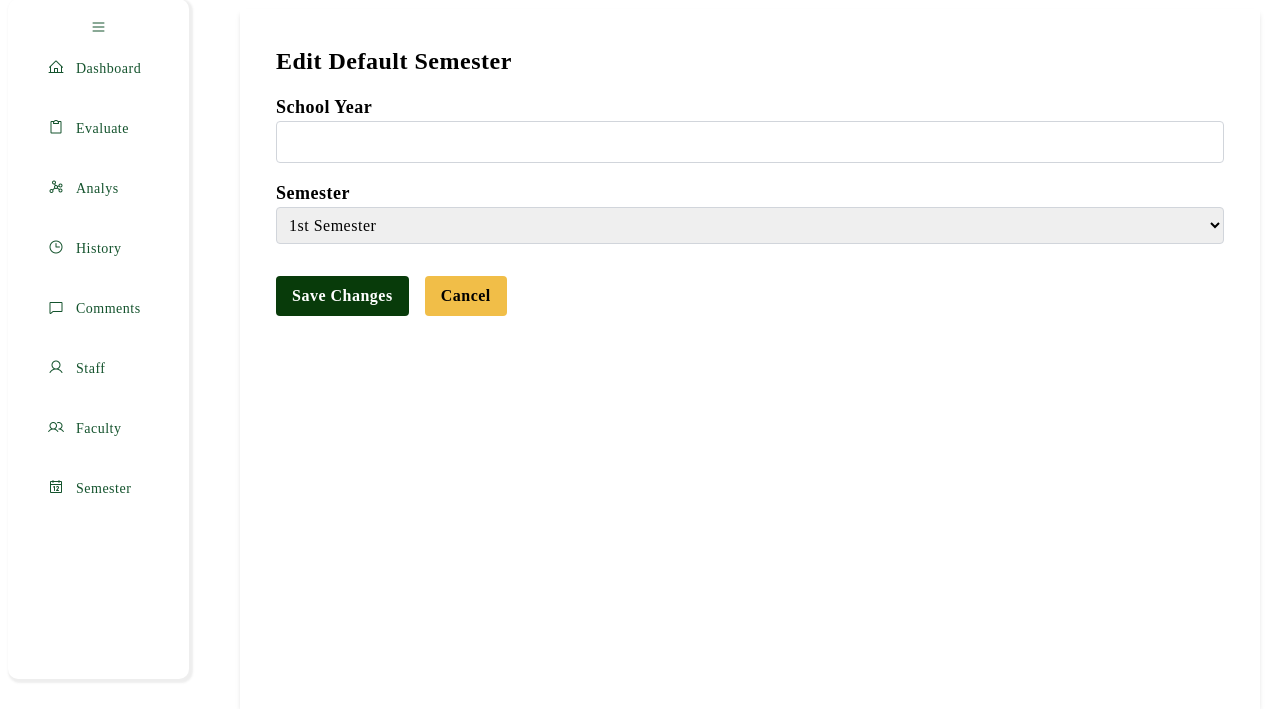
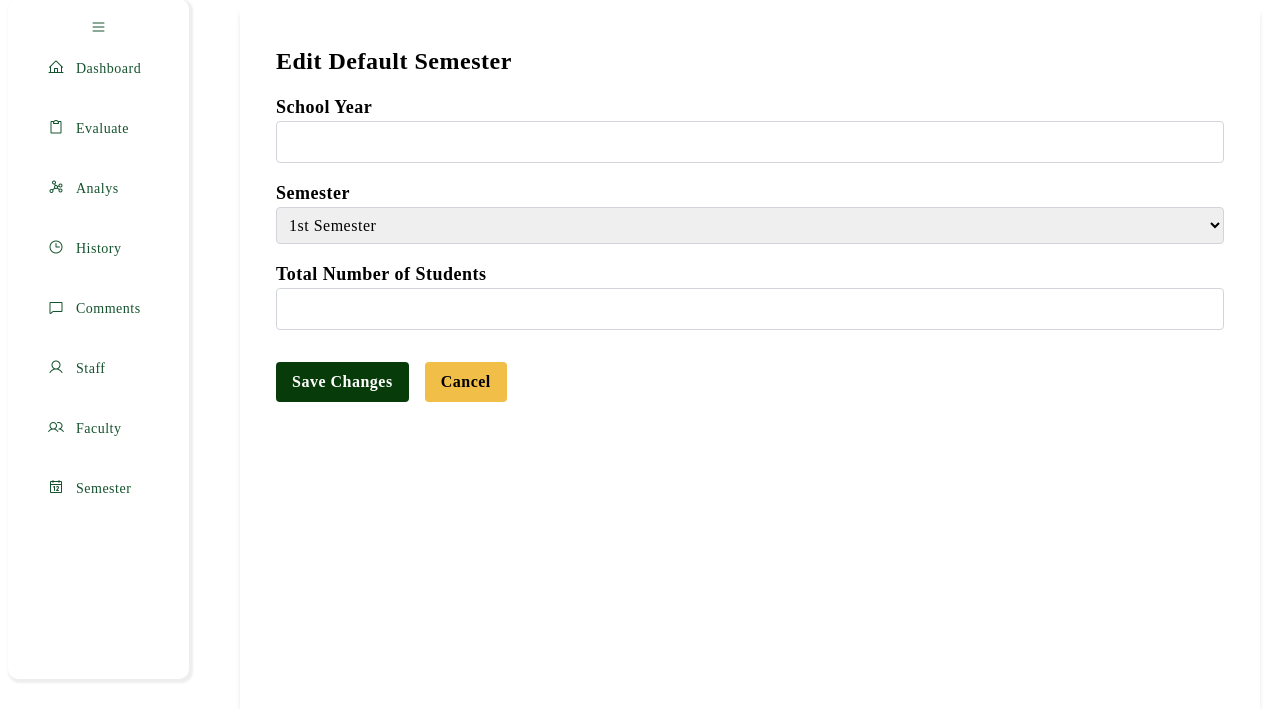
Before and after one commit to pamisa21/Capstone-FInal, a Flask app: page /edit_semester in a window 1280 px wide. Shown: the part 91-800 px from the top of the page. Run offline with Flask 3, Linux system fonts and the light colour scheme; the visitor is signed in with stand-in values (Sample User, id 1); data that the repository does not hold is empty.

Commit message:
7th cOMMIT

```diff
--- a/Templates/Crud/edit_semester.html
+++ b/Templates/Crud/edit_semester.html
@@ -39,13 +39,20 @@
                     </select>
                 </div>
 
+                <div class="flex flex-col">
+                    <label for="student_num" class="text-lg font-semibold">Total Number of Students</label>
+                    <input type="number" id="student_num" name="student_num" required
+                           class="p-2 border border-gray-300 rounded focus:outline-none focus:ring focus:ring-blue-300"
+                           value="{{ default_semester.student_num }}">
+                </div>
+
                 <div class="flex space-x-4">
                     <button type="submit"
-                            class=" mt-4 px-4 py-2 setdf font-semibold rounded">
+                            class="mt-4 px-4 py-2 setdf font-semibold rounded">
                         Save Changes
                     </button>
                     <a href="{{ url_for('semester') }}"
-                       class=" cancel mt-4 px-4 py-2  font-semibold rounded">
+                       class="cancel mt-4 px-4 py-2 font-semibold rounded">
                         Cancel
                     </a>
                 </div>
--- a/models/semester_model.py
+++ b/models/semester_model.py
@@ -10,6 +10,8 @@ class Semester(db.Model):
     id = db.Column(db.Integer, primary_key=True)
     school_year = db.Column(db.String(20), nullable=False)  # E.g., "2024-2025"
     semester_number = db.Column(db.Integer, nullable=False)  # Numeric representation of the semester
+    student_num = db.Column(db.Integer, nullable=False)
+
 
     def __repr__(self):
         return f'<Semester {self.school_year} - {self.semester_number}>'
--- a/routes.py
+++ b/routes.py
@@ -811,7 +811,7 @@ def faculty_comments(id):
 def semester():
     if 'username' in session:
         username = session['username']
-        default_semester = Semester.query.first()
+        default_semester = Semester.query.first()  # Fetch the first semester
         return render_template('semester.html', username=username, default_semester=default_semester)
     return redirect(url_for('loading_screen', target=url_for('semester')))
 
@@ -821,33 +821,39 @@ def edit_semester():
     if 'username' in session:
         username = session['username']
 
-        # Fetch the current default semester
-        default_semester = Semester.query.first()  # Adjust the query as needed
+
+        default_semester = Semester.query.first()
 
         if request.method == 'POST':
-            # Handle the form submission to edit the semester
             semester_number = request.form.get('semester_number')
             school_year = request.form.get('school_year')
+            student_num = request.form.get('student_num')
 
-            # Update the semester details
+            print(f'Semester Number: {semester_number}, School Year: {school_year}, Student Num: {student_num}')
+
+
             default_semester.semester_number = semester_number
             default_semester.school_year = school_year
+            default_semester.student_num = student_num
 
-            # Commit changes to the database
+
             db.session.commit()
 
-            # Redirect back to the semester page
+
             return redirect(url_for('semester'))
 
-        # Render the edit semester page with the current default semester details
+
         return render_template('Crud/edit_semester.html', username=username, default_semester=default_semester)
 
     return redirect(url_for('loading_screen', target=url_for('edit_semester')))
 
+
+
+
 # get Faculty
 def get_faculties():
     """Helper function to retrieve the list of faculties."""
-    return Faculty.query.all()  # Fetch all faculties from the database
+    return Faculty.query.all()
 
 
 
```
Also changed, not shown: Templates/semester.html (+7 -0 lines).
